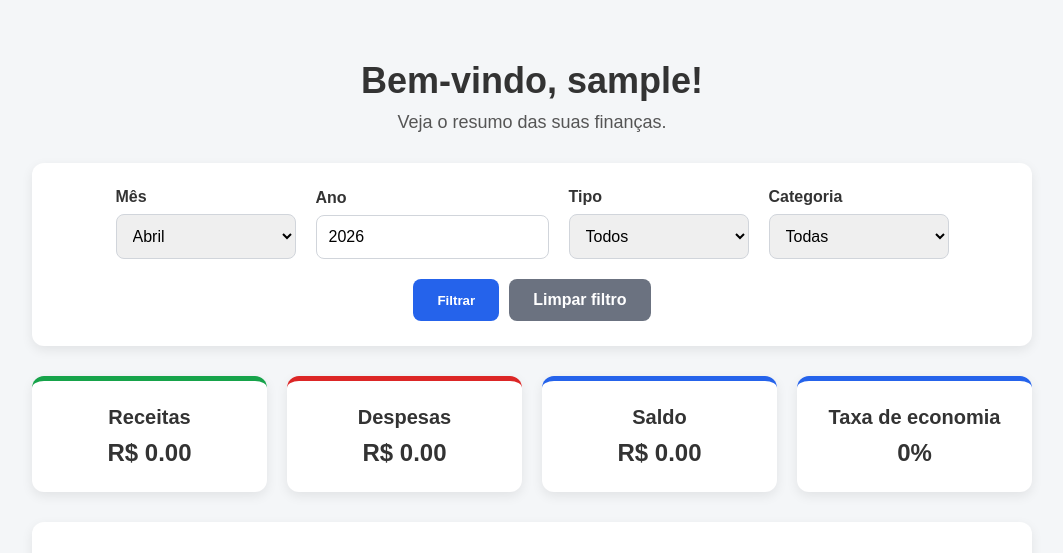
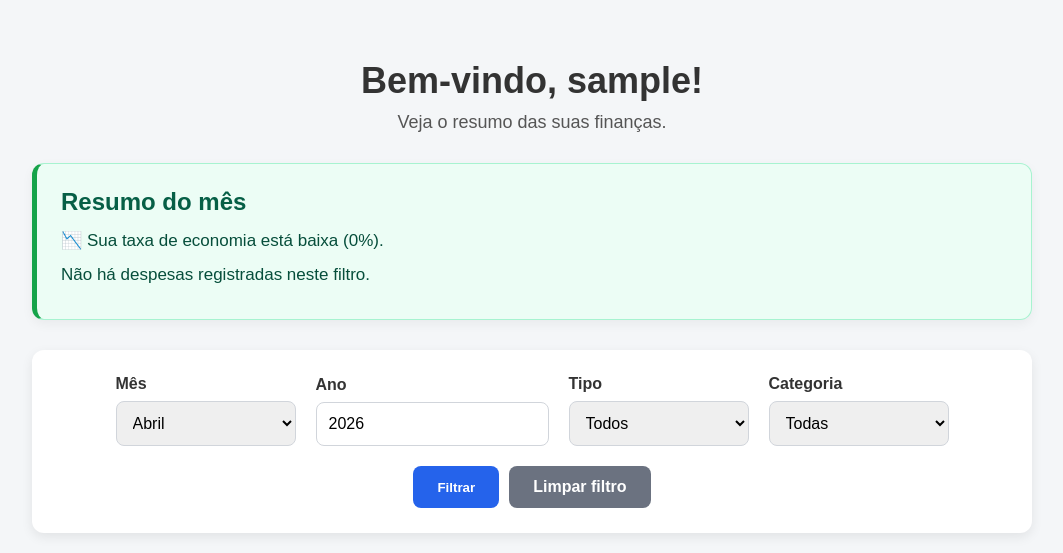
Before and after one commit to Eduardo-S-Balbino/personal-finance-tracker, a Flask app: page /dashboard in a window 1280 px wide. Shown: the part 68-621 px from the top of the page, without its empty margins (108-1171 px from the left). Run offline with Flask 3, Linux system fonts and the light colour scheme; the visitor is signed in with stand-in values (Sample User, id 1); data that the repository does not hold is empty.

Commit message:
Add monthly dashboard insights

```diff
--- a/app.py
+++ b/app.py
@@ -385,6 +385,10 @@ def dashboard():
     chart_labels = list(expense_by_category.keys())
     chart_values = list(expense_by_category.values())
 
+    top_category = None
+    if expense_by_category:
+        top_category = max(expense_by_category, key=expense_by_category.get)
+
     available_categories = sorted(
         list({transaction.category for transaction in monthly_transactions})
     )
@@ -396,6 +400,7 @@ def dashboard():
         total_expense=total_expense,
         balance=balance,
         savings_rate=round(savings_rate, 1),
+        top_category=top_category,
         recent_transactions=recent_transactions,
         selected_month=selected_month,
         selected_year=selected_year,
--- a/static/style.css
+++ b/static/style.css
@@ -132,6 +132,7 @@ body {
     border-radius: 8px;
     font-size: 16px;
 }
+
 .form-card select,
 .form-card textarea {
     margin-bottom: 20px;
@@ -141,6 +142,7 @@ body {
     font-size: 16px;
     font-family: Arial, sans-serif;
 }
+
 .transactions-section h1 {
     text-align: center;
     margin-bottom: 30px;
@@ -188,6 +190,7 @@ body {
     font-size: 18px;
     color: #555;
 }
+
 .actions-cell {
     display: flex;
     gap: 10px;
@@ -225,6 +228,7 @@ body {
 .delete-form {
     display: inline;
 }
+
 .dashboard-header {
     text-align: center;
     margin-bottom: 30px;
@@ -289,6 +293,7 @@ body {
     text-align: center;
     margin-bottom: 20px;
 }
+
 .filter-section {
     background-color: white;
     padding: 25px;
@@ -329,6 +334,7 @@ body {
     gap: 10px;
     flex-wrap: wrap;
 }
+
 .chart-section {
     background-color: white;
     padding: 30px;
@@ -346,6 +352,7 @@ body {
     max-width: 500px;
     margin: 0 auto;
 }
+
 .pagination {
     display: flex;
     justify-content: center;
@@ -359,6 +366,7 @@ body {
     font-weight: bold;
     color: #374151;
 }
+
 .hero-description {
     max-width: 700px;
     margin: 0 auto 30px;
@@ -385,6 +393,7 @@ body {
     color: #555;
     line-height: 1.6;
 }
+
 .hero-description {
     max-width: 750px;
     margin: 0 auto 30px;
@@ -446,3 +455,27 @@ body {
     color: #555;
     line-height: 1.6;
 }
+
+.insight-box {
+    background-color: #ecfdf5;
+    border: 1px solid #a7f3d0;
+    border-left: 5px solid #16a34a;
+    padding: 24px;
+    border-radius: 12px;
+    margin-bottom: 30px;
+    box-shadow: 0 4px 12px rgba(0, 0, 0, 0.05);
+}
+
+.insight-box h2 {
+    margin-bottom: 12px;
+    color: #065f46;
+    font-size: 24px;
+}
+
+.insight-box p {
+    margin-bottom: 8px;
+    color: #064e3b;
+    font-size: 17px;
+    line-height: 1.5;
+    font-weight: 500;
+}
--- a/templates/dashboard.html
+++ b/templates/dashboard.html
@@ -4,6 +4,24 @@
 <section class="dashboard-header">
     <h1>Bem-vindo, {{ username }}!</h1>
     <p>Veja o resumo das suas finanças.</p>
+</section>
+
+<section class="insight-box">
+    <h2>Resumo do mês</h2>
+
+    {% if savings_rate < 0 %}
+        <p>⚠️ Você gastou mais do que ganhou este mês.</p>
+    {% elif savings_rate < 20 %}
+        <p>📉 Sua taxa de economia está baixa ({{ savings_rate }}%).</p>
+    {% else %}
+        <p>✅ Bom controle financeiro! Você economizou {{ savings_rate }}%.</p>
+    {% endif %}
+
+    {% if top_category %}
+        <p>💸 Maior gasto: <strong>{{ top_category }}</strong></p>
+    {% else %}
+        <p>Não há despesas registradas neste filtro.</p>
+    {% endif %}
 </section>
 
 <section class="filter-section">
```
